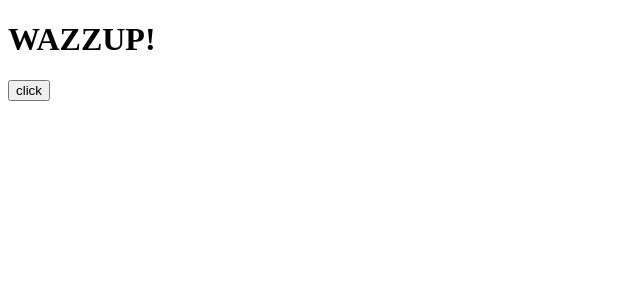
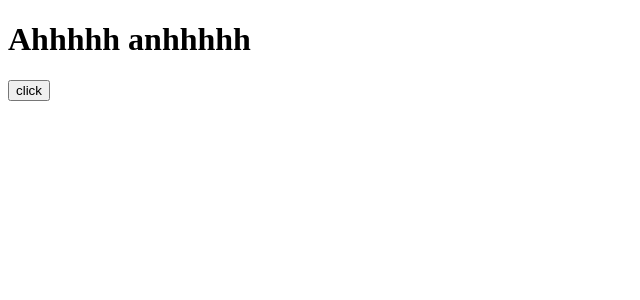
Before and after one commit to prairiedogshr/fridgeapp, a React app: page / in a window 1280 px wide. Shown: the top 300 px of the page, without its empty margins (0-640 px from the left). Built offline with nearby package versions, Linux system fonts and the light colour scheme; the HTML template or start-up script is replaced by a standard one.

Commit message:
file structure

```diff
--- a/src/App.jsx
+++ b/src/App.jsx
@@ -9,13 +9,13 @@ class App extends Component {
   render() {
     return (
       <div>
-        <h1>WAZZUP!</h1>
+        <h1>Ahhhhh anhhhhh</h1>
         <div>
           {this.props.homelessReducer[this.props.homelessReducer.length - 1]}
         </div>
         <button onClick={()=>{
           console.log('this.props: ', this.props);
-          this.props.isHomeless('Rich')
+          this.props.isHomeless('Kyle')
           }}>click</button>
       </div>
     )
```
Also changed, not shown: src/components/login.jsx (added), 1 other file (tests, documents, lock files or other folders).
